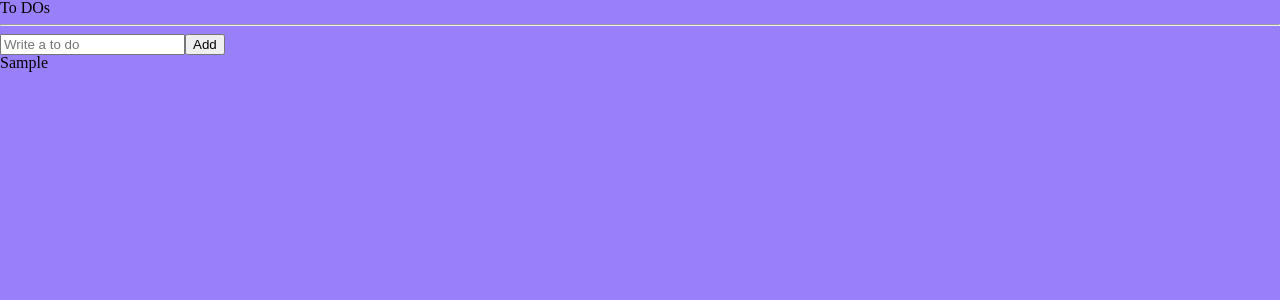
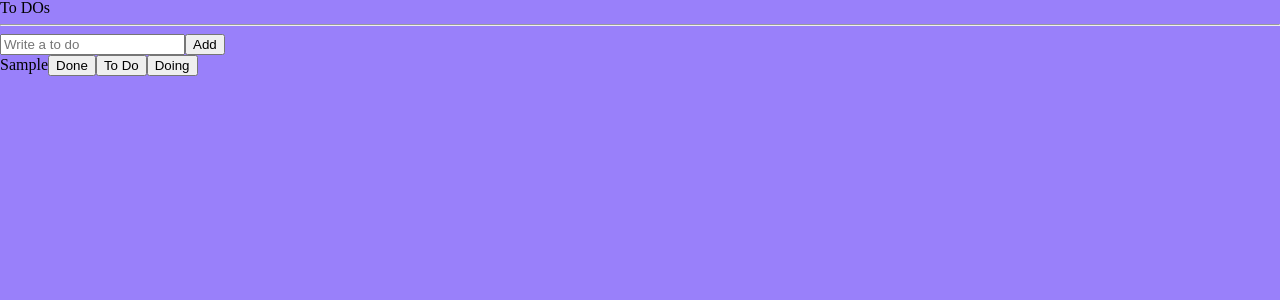
Before and after one commit to guqtls14/nomadreact, a React (Vite) app: page / in a window 1280 px wide. Both pictures are taken after typing "Sample" into the empty fields and a click on the button "Add". Shown: the top 300 px of the page. Built offline with nearby package versions, Linux system fonts and the light colour scheme; a web font is replaced by a local one.

Commit message:
refactoring CreateTodo & TodoList

```diff
--- /dev/null
+++ b/src/atoms.tsx
@@ -0,0 +1,13 @@
+import { atom } from "recoil";
+
+// toDos interface
+export interface IToDo {
+  text: string;
+  category: "TO_DO" | "DOING" | "DONE";
+  id: number;
+}
+
+export const toDoState = atom<IToDo[]>({
+  key: "toDo",
+  default: [],
+});
--- /dev/null
+++ b/src/components/CreateToDo.tsx
@@ -0,0 +1,37 @@
+import React from "react";
+import { useForm } from "react-hook-form";
+import { useSetRecoilState } from "recoil";
+
+import { toDoState } from "../atoms";
+
+interface IForm {
+  toDo: string;
+}
+
+const CreateToDo = () => {
+  const setToDos = useSetRecoilState(toDoState);
+
+  const { register, handleSubmit, setValue } = useForm<IForm>();
+
+  const onSubmit = ({ toDo }: IForm) => {
+    setToDos((prev) => [
+      { text: toDo, category: "TO_DO", id: Date.now() },
+      ...prev,
+    ]);
+    setValue("toDo", "");
+  };
+
+  return (
+    <form onSubmit={handleSubmit(onSubmit)}>
+      <input
+        {...register("toDo", {
+          required: "Please Write a To Do!",
+        })}
+        placeholder="Write a to do"
+      />
+      <button>Add</button>
+    </form>
+  );
+};
+
+export default CreateToDo;
--- /dev/null
+++ b/src/components/ToDo.tsx
@@ -0,0 +1,14 @@
+import { IToDo } from "../atoms";
+
+const ToDo = ({ text }: IToDo) => {
+  return (
+    <li>
+      {text}
+      <button>Done</button>
+      <button>To Do</button>
+      <button>Doing</button>
+    </li>
+  );
+};
+
+export default ToDo;
--- a/src/components/TodoList.tsx
+++ b/src/components/TodoList.tsx
@@ -1,63 +1,23 @@
-import React, { useState } from "react";
-import {
-  atom,
-  useRecoilState,
-  useRecoilValue,
-  useSetRecoilState,
-} from "recoil";
-import { useForm } from "react-hook-form";
+import { useRecoilValue } from "recoil";
 
-const toDoState = atom<IToDo[]>({
-  key: "toDo",
-  default: [],
-});
+import CreateToDo from "./CreateToDo";
 
-interface IForm {
-  toDo: string;
-}
+import { toDoState } from "../atoms";
 
-// toDos interface
-interface IToDo {
-  text: string;
-  category: "TO_DO" | "DOING" | "DONE";
-  id: number;
-}
-
+import ToDo from "./ToDo";
 const TodoList = () => {
   // 밑에 2개를 합친것
-  const [toDos, setToDos] = useRecoilState(toDoState);
-  // recoil state접근
-  // const value = useRecoilValue(toDoState);
-  // // state 상태변화
-  // const modFn = useSetRecoilState(toDoState);
-  const { register, handleSubmit, setValue } = useForm<IForm>();
-  const onSubmit = ({ toDo }: IForm) => {
-    // data.toDo
-    console.log("add to do ", toDo);
+  const toDos = useRecoilValue(toDoState);
 
-    setToDos((prev) => [
-      { text: toDo, category: "TO_DO", id: Date.now() },
-      ...prev,
-    ]);
-    setValue("toDo", "");
-  };
-  console.log("toDos: ", toDos);
   return (
     <div>
       <h1>To DOs</h1>
       <hr />
-      <form onSubmit={handleSubmit(onSubmit)}>
-        <input
-          {...register("toDo", {
-            required: "Please Write a To Do!",
-          })}
-          placeholder="Write a to do"
-        />
-        <button>Add</button>
-      </form>
+
+      <CreateToDo />
       <ul>
         {toDos.map((d) => (
-          <li key={d.id}>{d.text}</li>
+          <ToDo {...d} key={d.id} />
         ))}
       </ul>
     </div>
```
